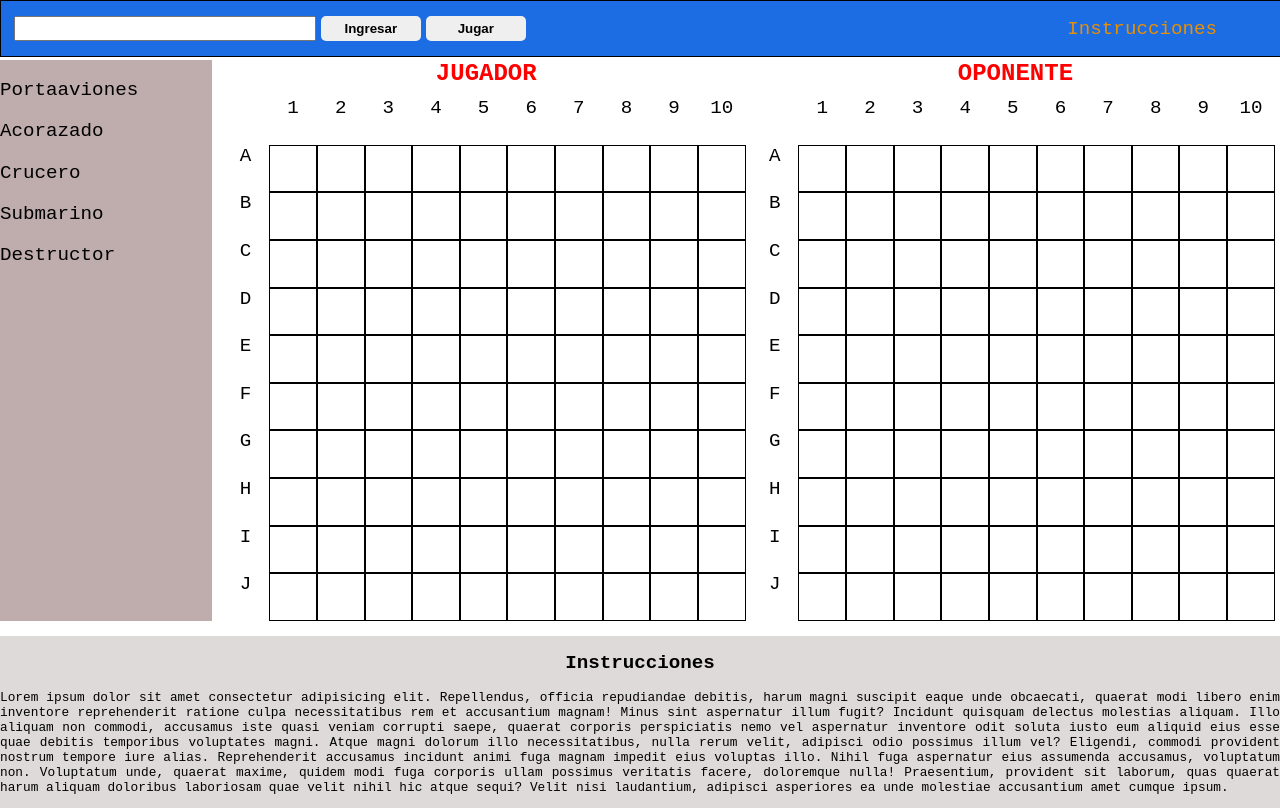
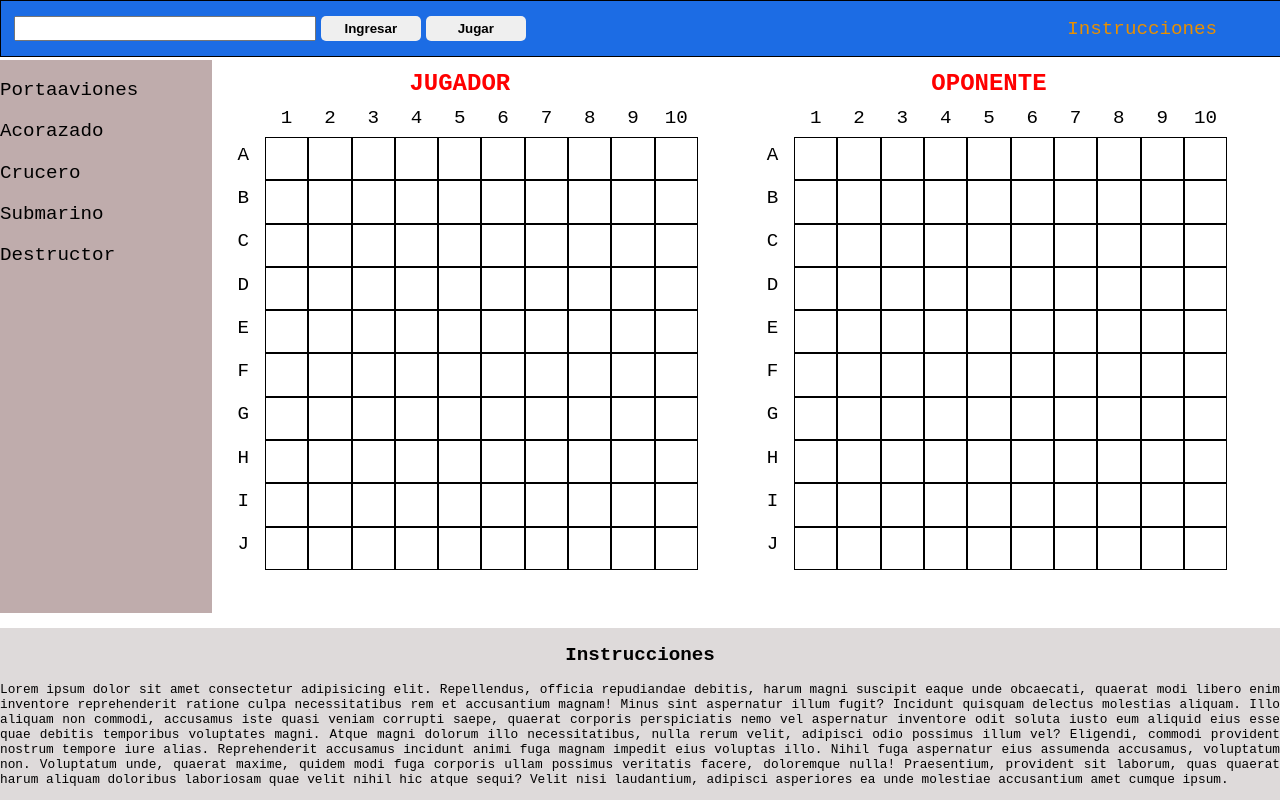
Before and after one commit to Akanae-0/Proyecto-Web-Batalla-Naval, a plain HTML site: page Laboratorio Programacion Orientada a la Web/BaseHTMLLabWEB.html in a window 1280 px wide. Drawn offline with Linux system fonts and the light colour scheme.

Commit message:
Add files via upload

```diff
--- a/Laboratorio Programacion Orientada a la Web/BaseHTMLLabWEB.html
+++ b/Laboratorio Programacion Orientada a la Web/BaseHTMLLabWEB.html
@@ -35,8 +35,8 @@
         <section class="tableros">
             <section class="Board_Unity">
                 <p class="Board_Title_Card">JUGADOR</p>
-                <section id="players_board">
-                <div class="columna" , id="columna_Blank">
+                <section id="players_board" class="Board">
+
                     <div class="casilla BLANK"></div>
                     <div class="casilla BLANK">1</div>
                     <div class="casilla BLANK">2</div>
@@ -48,8 +48,7 @@
                     <div class="casilla BLANK">8</div>
                     <div class="casilla BLANK">9</div>
                     <div class="casilla BLANK">10</div>
-                </div>
-                <div class="columna">
+
                     <div class="casilla BLANK">A</div>
                     <div class="casilla" , id="CasillaA1Player"></div>
                     <div class="casilla" , id="CasillaA2Player"></div>
@@ -61,8 +60,7 @@
                     <div class="casilla" , id="CasillaA8Player"></div>
                     <div class="casilla" , id="CasillaA9Player"></div>
                     <div class="casilla" , id="CasillaA10Player"></div>
-                </div>
-                <div class="columna">
+
                     <div class="casilla BLANK">B</div>
                     <div class="casilla" , id="CasillaB1Player"></div>
                     <div class="casilla" , id="CasillaB2Player"></div>
@@ -74,8 +72,7 @@
                     <div class="casilla" , id="CasillaB8Player"></div>
                     <div class="casilla" , id="CasillaB9Player"></div>
                     <div class="casilla" , id="CasillaB10Player"></div>
-                </div>
-                <div class="columna">
+
                     <div class="casilla BLANK">C</div>
                     <div class="casilla" , id="CasillaC1Player"></div>
                     <div class="casilla" , id="CasillaC2Player"></div>
@@ -87,8 +84,7 @@
                     <div class="casilla" , id="CasillaC8Player"></div>
                     <div class="casilla" , id="CasillaC9Player"></div>
                     <div class="casilla" , id="CasillaC10Player"></div>
-                </div>
-                <div class="columna">
+
                     <div class="casilla BLANK">D</div>
                     <div class="casilla" , id="CasillaD1Player"></div>
                     <div class="casilla" , id="CasillaD2Player"></div>
@@ -100,8 +96,7 @@
                     <div class="casilla" , id="CasillaD8Player"></div>
                     <div class="casilla" , id="CasillaD9Player"></div>
                     <div class="casilla" , id="CasillaD10Player"></div>
-                </div>
-                <div class="columna">
+
                     <div class="casilla BLANK">E</div>
                     <div class="casilla" , id="CasillaE1Player"></div>
                     <div class="casilla" , id="CasillaE2Player"></div>
@@ -113,8 +108,7 @@
                     <div class="casilla" , id="CasillaE8Player"></div>
                     <div class="casilla" , id="CasillaE9Player"></div>
                     <div class="casilla" , id="CasillaE10Player"></div>
-                </div>
-                <div class="columna">
+
                     <div class="casilla BLANK">F</div>
                     <div class="casilla" , id="CasillaF1Player"></div>
                     <div class="casilla" , id="CasillaF2Player"></div>
@@ -126,8 +120,7 @@
                     <div class="casilla" , id="CasillaF8Player"></div>
                     <div class="casilla" , id="CasillaF9Player"></div>
                     <div class="casilla" , id="CasillaF10Player"></div>
-                </div>
-                <div class="columna">
+
                     <div class="casilla BLANK">G</div>
                     <div class="casilla" , id="CasillaG1Player"></div>
                     <div class="casilla" , id="CasillaG2Player"></div>
@@ -139,8 +132,7 @@
                     <div class="casilla" , id="CasillaG8Player"></div>
                     <div class="casilla" , id="CasillaG9Player"></div>
                     <div class="casilla" , id="CasillaG10Player"></div>
-                </div>
-                <div class="columna">
+
                     <div class="casilla BLANK">H</div>
                     <div class="casilla" , id="CasillaH1Player"></div>
                     <div class="casilla" , id="CasillaH2Player"></div>
@@ -152,8 +144,7 @@
                     <div class="casilla" , id="CasillaH8Player"></div>
                     <div class="casilla" , id="CasillaH9Player"></div>
                     <div class="casilla" , id="CasillaH10Player"></div>
-                </div>
-                <div class="columna">
+
                     <div class="casilla BLANK">I</div>
                     <div class="casilla" , id="CasillaI1Player"></div>
                     <div class="casilla" , id="CasillaI2Player"></div>
@@ -165,8 +156,7 @@
                     <div class="casilla" , id="CasillaI8Player"></div>
                     <div class="casilla" , id="CasillaI9Player"></div>
                     <div class="casilla" , id="CasillaI10Player"></div>
-                </div>
-                <div class="columna">
+
                     <div class="casilla BLANK">J</div>
                     <div class="casilla" , id="CasillaJ1Player"></div>
                     <div class="casilla" , id="CasillaJ2Player"></div>
@@ -178,13 +168,13 @@
                     <div class="casilla" , id="CasillaJ8Player"></div>
                     <div class="casilla" , id="CasillaJ9Player"></div>
                     <div class="casilla" , id="CasillaJ10Player"></div>
-                </div>
+
                 </section>
             </section>
             <section class="Board_Unity">
                 <P class="Board_Title_Card">OPONENTE</P>
-                <section id="opponents_board">
-                <div class="columna" , id="columna_Blank">
+                <section id="opponents_board" class="Board">
+
                     <div class="casilla BLANK"></div>
                     <div class="casilla BLANK">1</div>
                     <div class="casilla BLANK">2</div>
@@ -196,8 +186,7 @@
                     <div class="casilla BLANK">8</div>
                     <div class="casilla BLANK">9</div>
                     <div class="casilla BLANK">10</div>
-                </div>
-                <div class="columna">
+
                     <div class="casilla BLANK">A</div>
                     <div class="casilla" , id="CasillaA1Opponent"></div>
                     <div class="casilla" , id="CasillaA2Opponent"></div>
@@ -209,8 +198,7 @@
                     <div class="casilla" , id="CasillaA8Opponent"></div>
                     <div class="casilla" , id="CasillaA9Opponent"></div>
                     <div class="casilla" , id="CasillaA10Opponent"></div>
-                </div>
-                <div class="columna">
+
                     <div class="casilla BLANK">B</div>
                     <div class="casilla" , id="CasillaB1Opponent"></div>
                     <div class="casilla" , id="CasillaB2Opponent"></div>
@@ -222,8 +210,7 @@
                     <div class="casilla" , id="CasillaB8Opponent"></div>
                     <div class="casilla" , id="CasillaB9Opponent"></div>
                     <div class="casilla" , id="CasillaB10Opponent"></div>
-                </div>
-                <div class="columna">
+
                     <div class="casilla BLANK">C</div>
                     <div class="casilla" , id="CasillaC1Opponent"></div>
                     <div class="casilla" , id="CasillaC2Opponent"></div>
@@ -235,8 +222,7 @@
                     <div class="casilla" , id="CasillaC8Opponent"></div>
                     <div class="casilla" , id="CasillaC9Opponent"></div>
                     <div class="casilla" , id="CasillaC10Opponent"></div>
-                </div>
-                <div class="columna">
+
                     <div class="casilla BLANK">D</div>
                     <div class="casilla" , id="CasillaD1Opponent"></div>
                     <div class="casilla" , id="CasillaD2Opponent"></div>
@@ -248,8 +234,7 @@
                     <div class="casilla" , id="CasillaD8Opponent"></div>
                     <div class="casilla" , id="CasillaD9Opponent"></div>
                     <div class="casilla" , id="CasillaD10Opponent"></div>
-                </div>
-                <div class="columna">
+
                     <div class="casilla BLANK">E</div>
                     <div class="casilla" , id="CasillaE1Opponent"></div>
                     <div class="casilla" , id="CasillaE2Opponent"></div>
@@ -261,8 +246,7 @@
                     <div class="casilla" , id="CasillaE8Opponent"></div>
                     <div class="casilla" , id="CasillaE9Opponent"></div>
                     <div class="casilla" , id="CasillaE10Opponent"></div>
-                </div>
-                <div class="columna">
+
                     <div class="casilla BLANK">F</div>
                     <div class="casilla" , id="CasillaF1Opponent"></div>
                     <div class="casilla" , id="CasillaF2Opponent"></div>
@@ -274,8 +258,7 @@
                     <div class="casilla" , id="CasillaF8Opponent"></div>
                     <div class="casilla" , id="CasillaF9Opponent"></div>
                     <div class="casilla" , id="CasillaF10Opponent"></div>
-                </div>
-                <div class="columna">
+
                     <div class="casilla BLANK">G</div>
                     <div class="casilla" , id="CasillaG1Opponent"></div>
                     <div class="casilla" , id="CasillaG2Opponent"></div>
@@ -287,8 +270,7 @@
                     <div class="casilla" , id="CasillaG8Opponent"></div>
                     <div class="casilla" , id="CasillaG9Opponent"></div>
                     <div class="casilla" , id="CasillaG10Opponent"></div>
-                </div>
-                <div class="columna">
+
                     <div class="casilla BLANK">H</div>
                     <div class="casilla" , id="CasillaH1Opponent"></div>
                     <div class="casilla" , id="CasillaH2Opponent"></div>
@@ -300,8 +282,7 @@
                     <div class="casilla" , id="CasillaH8Opponent"></div>
                     <div class="casilla" , id="CasillaH9Opponent"></div>
                     <div class="casilla" , id="CasillaH10Opponent"></div>
-                </div>
-                <div class="columna">
+
                     <div class="casilla BLANK">I</div>
                     <div class="casilla" , id="CasillaI1Opponent"></div>
                     <div class="casilla" , id="CasillaI2Opponent"></div>
@@ -313,8 +294,7 @@
                     <div class="casilla" , id="CasillaI8Opponent"></div>
                     <div class="casilla" , id="CasillaI9Opponent"></div>
                     <div class="casilla" , id="CasillaI10Opponent"></div>
-                </div>
-                <div class="columna">
+
                     <div class="casilla BLANK">J</div>
                     <div class="casilla" , id="CasillaJ1Opponent"></div>
                     <div class="casilla" , id="CasillaJ2Opponent"></div>
@@ -326,7 +306,7 @@
                     <div class="casilla" , id="CasillaJ8Opponent"></div>
                     <div class="casilla" , id="CasillaJ9Opponent"></div>
                     <div class="casilla" , id="CasillaJ10Opponent"></div>
-                </div>
+
 
                 </section>
             </section>
--- a/Laboratorio Programacion Orientada a la Web/Estilos/EstiloMainCSSLabWeb.css
+++ b/Laboratorio Programacion Orientada a la Web/Estilos/EstiloMainCSSLabWeb.css
@@ -20,7 +20,11 @@
     flex-wrap: wrap;
 }
 .Board_Unity {
+    margin-top: 10px;
     flex: 1;
+    max-width: 660px;
+    mim-width: 330px;
+    margin-right: 5%
 }
 .Board_Title_Card {
     text-align: center;
@@ -31,10 +35,12 @@
     font-size: 1.5rem;
     font-weight: bold;
 }
-.columna{
+.Board{
     display: grid;
-    grid-template-columns: 9% 9% 9% 9% 9% 9% 9% 9% 9% 9% 9%;
+    grid-template-columns: repeat(11, 1fr);
     row-gap: 0;
+    column-gap: 0;
+
 }
 .casilla{
     border: 1px solid black;
@@ -43,6 +49,8 @@
     min-width: 30px;
     max-height: 60px;
     max-width: 60px;
+    padding: none;
+    margin: none;
 }
 .casilla:hover{
     background-color: rgba(136, 255, 215, 70%);
@@ -51,6 +59,7 @@
 .BLANK{
     border: none;
     text-align: center;
+    place-self: center;
 }
 .BLANK:hover{
     background-color: white;
--- a/Laboratorio Programacion Orientada a la Web/Estilos/EstiloNavCSSLabWeb.css
+++ b/Laboratorio Programacion Orientada a la Web/Estilos/EstiloNavCSSLabWeb.css
@@ -10,6 +10,7 @@ nav {
     width: 100%;
     min-width: 300px;
     height: 7.5vh;
+    min-height: 30px;
     max-height: 55px;
     border: 1px solid black;
     justify-content: space-between;
```
